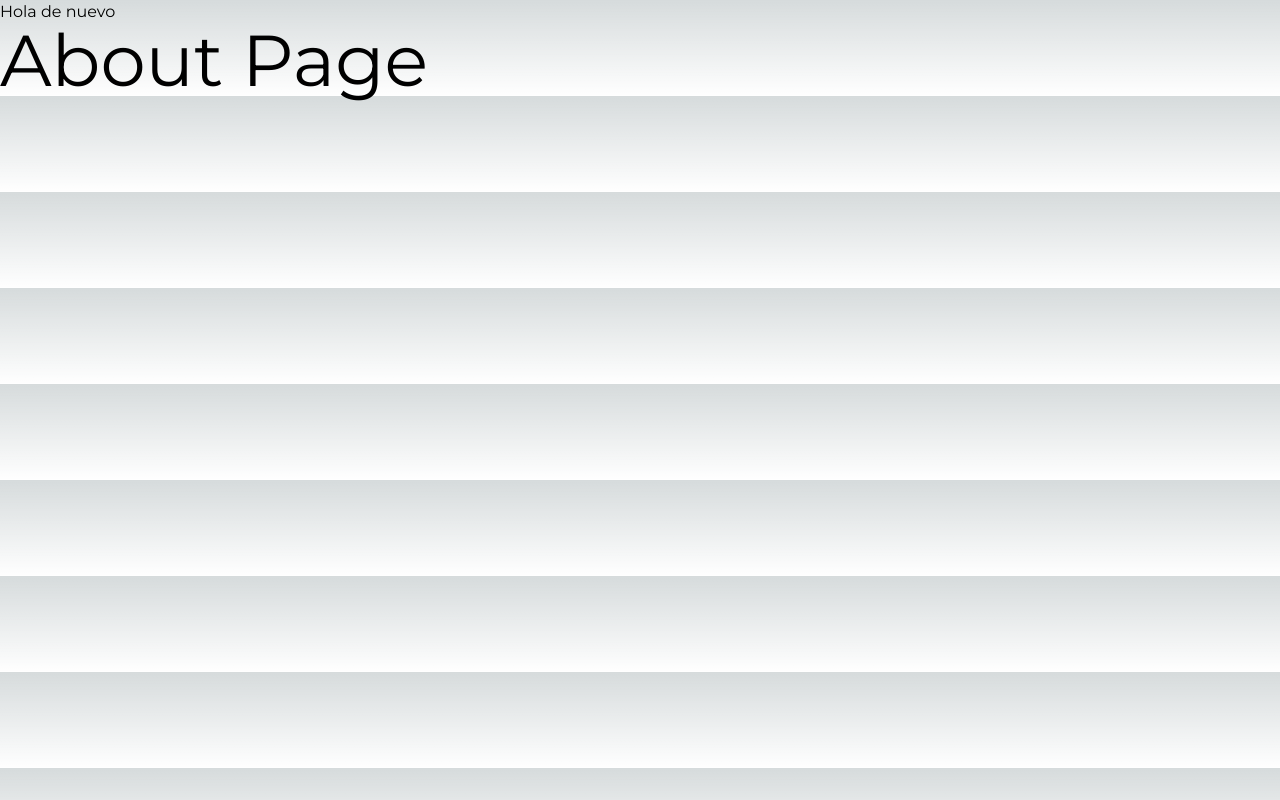
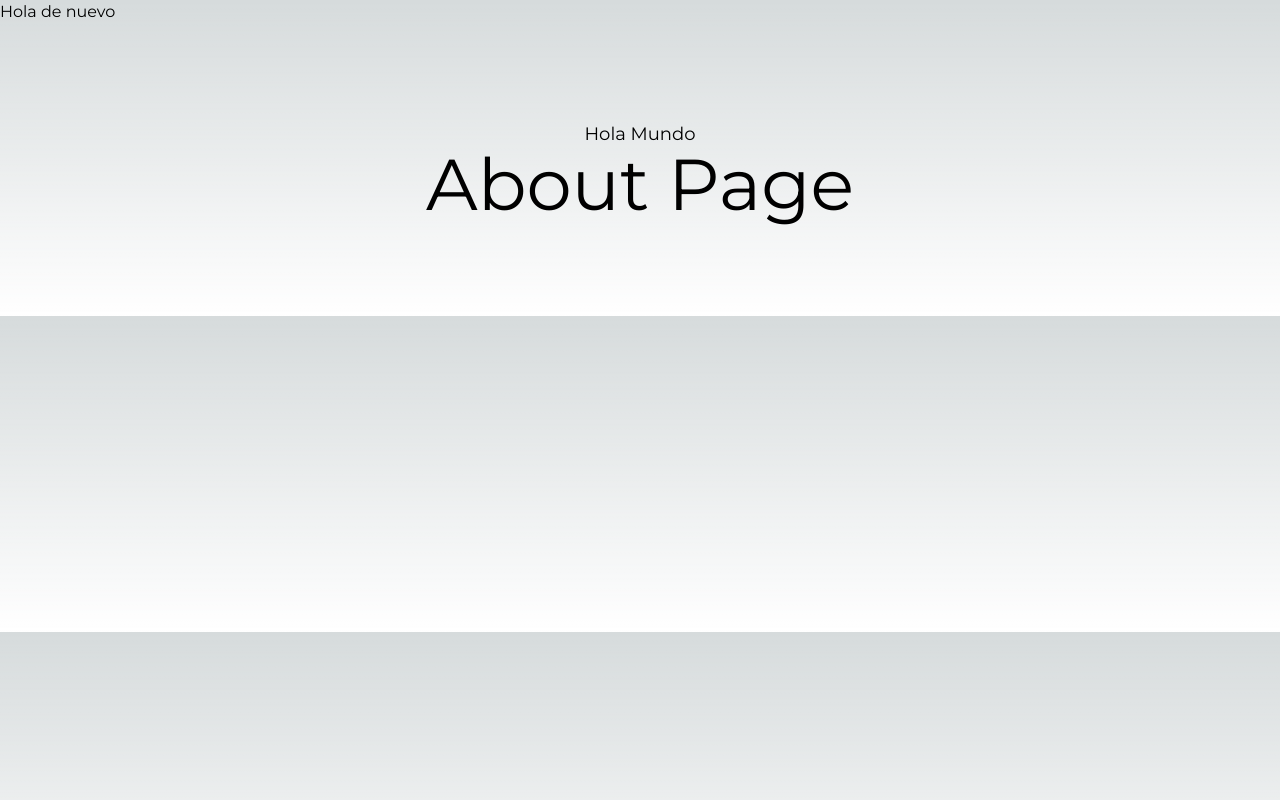
Before and after one commit to vanessavvp/next-first-steps, a Next.js app in the folder 01-first-steps/: page /about in a window 1280 px wide. Built offline with nearby package versions, Linux system fonts and the light colour scheme.

Commit message:
Add nested layout

```diff
--- a/01-first-steps/app/about/page.tsx
+++ b/01-first-steps/app/(public)/about/page.tsx
@@ -9,8 +9,6 @@ export const metadata: Metadata = {
 
 export default function About() {
     return (
-        <>
-            <span className="text-7xl">About Page</span>
-        </>
+        <span className="text-7xl">About Page</span>
     )
 }
--- /dev/null
+++ b/01-first-steps/app/(public)/layout.tsx
@@ -0,0 +1,13 @@
+
+export default function AboutLayout({
+    children
+}: {
+    children: React.ReactNode;
+}) {
+    return (
+        <main className="flex flex-col items-center p-24">
+            <span className="text-lg">Hola Mundo</span>
+            {children}
+        </main>
+    );
+}
```
Also changed, not shown: 01-first-steps/app/(public)/contact/page.tsx (renamed from 01-first-steps/app/contact/page.tsx), 01-first-steps/app/(public)/pricing/page.tsx (renamed from 01-first-steps/app/pricing/page.tsx).
